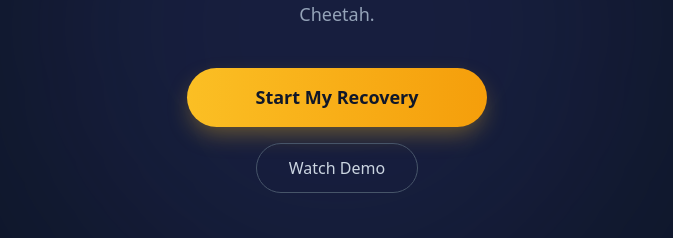
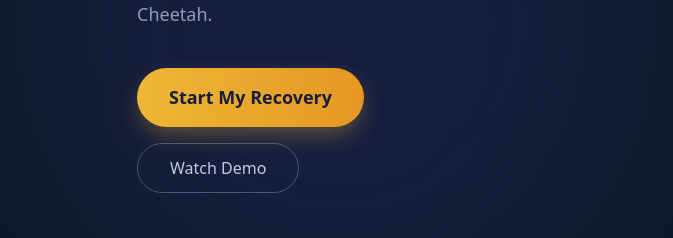
Before and after one commit to AadiJ1in/LatestPTPAL, a Next.js app: page / in a window 1280 px wide. Shown: the part 633-871 px from the top of the page, without its empty margins (303-976 px from the left). Built offline with nearby package versions, Linux system fonts and the light colour scheme.

Commit message:
Update page.tsx

```diff
--- a/app/page.tsx
+++ b/app/page.tsx
@@ -4,10 +4,8 @@ import Link from "next/link";
 
 export default function CoverPage() {
   return (
-    <div
-      className="min-h-screen w-full flex flex-col items-center justify-center"
-      style={{ backgroundColor: "#0F172A" }}
-    >
+    <div className="min-h-screen" style={{ backgroundColor: "#0F172A" }}>
+
       {/* Background Effects */}
       <div style={{
         position: "fixed",
@@ -35,15 +33,17 @@ export default function CoverPage() {
         pointerEvents: "none",
       }} />
 
-      {/* Main Content - Centered */}
+      {/* Centered Wrapper */}
+      <div className="max-w-7xl mx-auto px-8">
+
+        {/* Content Container - Shifted toward center */}
+        <div className="w-full flex justify-center">
+
           <main
-        className="flex flex-col items-center justify-center px-6 py-12"
+            className="max-w-2xl"
             style={{
-          position: "relative",
-          zIndex: 10,
-          width: "100%",
-          maxWidth: "600px",
-          textAlign: "center"
+              paddingTop: "3rem",
+              paddingBottom: "3rem"
             }}
           >
 
@@ -124,13 +124,10 @@ export default function CoverPage() {
               initial={{ opacity: 0, y: 20 }}
               animate={{ opacity: 1, y: 0 }}
               transition={{ duration: 0.6, delay: 0.6 }}
-          className="flex flex-col items-center gap-4"
-          style={{ width: "100%" }}
             >
-          <Link href="/patient/join" style={{ width: "100%", maxWidth: "300px" }}>
+              <Link href="/patient/join">
                 <button
                   style={{
-                width: "100%",
                     padding: "1rem 2rem",
                     borderRadius: "9999px",
                     fontWeight: 700,
@@ -148,6 +145,8 @@ export default function CoverPage() {
 
               <button
                 style={{
+                  display: "block",
+                  marginTop: "1rem",
                   padding: "0.75rem 2rem",
                   borderRadius: "9999px",
                   fontWeight: 500,
@@ -162,6 +161,10 @@ export default function CoverPage() {
             </motion.div>
 
           </main>
+
+        </div>
+      </div>
+
     </div>
   );
 }
```
Lines whose indentation alone changed are shown as unchanged.
